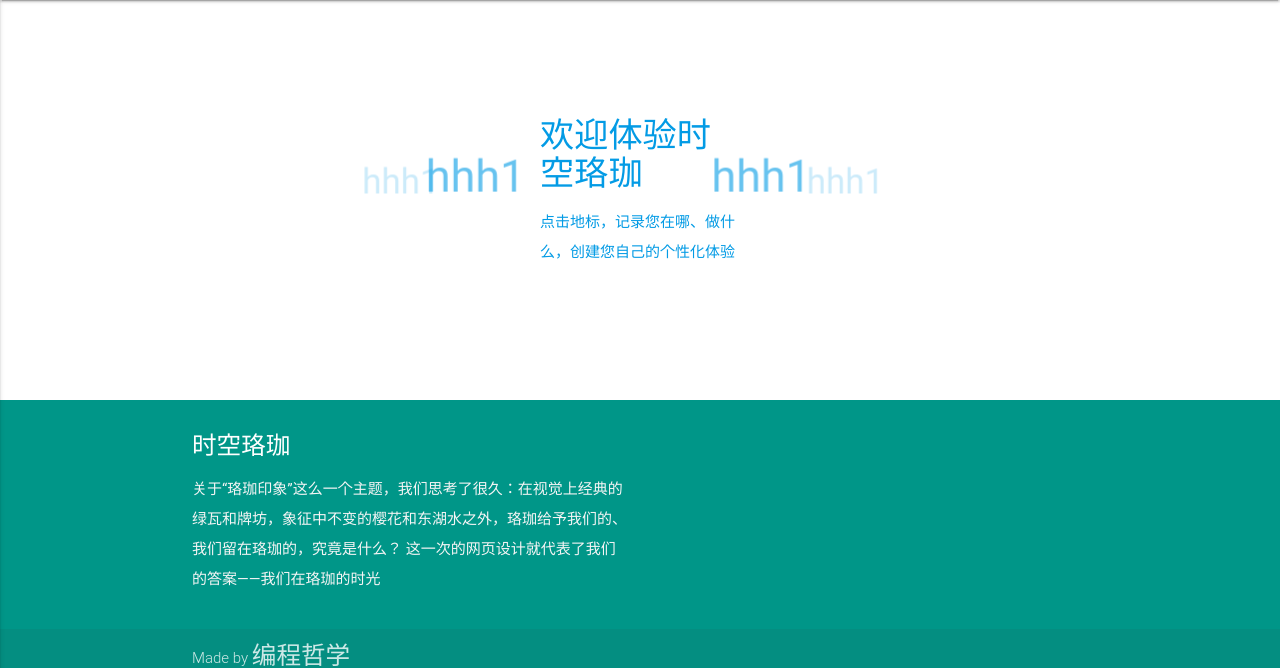
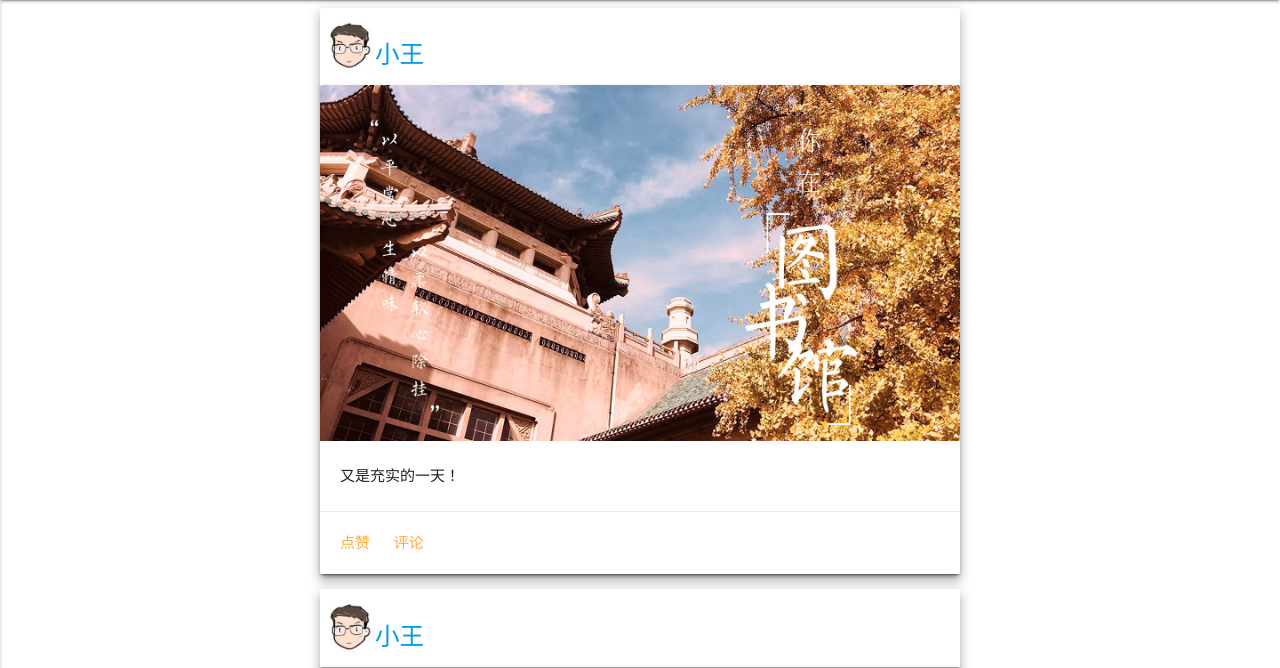
Before and after one commit to yuh-yang/lingbei-final, a Django app: template templates/frame.html in a window 1280 px wide. Shown: the part 64-732 px from the top of the page. Run offline with Django 3.2, Linux system fonts and the light colour scheme; the template is opened without the code that fills it, so the values that code supplies are empty; some libraries are stand-ins or nearby versions; some web fonts are replaced; grey boxes are pictures that could not be loaded.

Commit message:
info页面初步构建（未完成）

```diff
--- a/templates/Line.html
+++ b/templates/Line.html
@@ -197,7 +197,7 @@
             </div>
         </div>
     </div>
-    <div class="parallax"><img src = "{% static "pic/picOfLine/background3.jpg" %}" alt="Unsplashed background img 3"></div>
+    <div class="parallax"><img src = "{% static "pic/picOfLine/图书馆.jpg" %}" alt="Unsplashed background img 3"></div>
 </div>
 
 <div class="container">
--- a/templates/frame.html
+++ b/templates/frame.html
@@ -35,20 +35,147 @@
     </nav>
 </div>
 
+
+<div class = "card-container">
 <!--主体内容-->
-<div class="carousel">
-    <a class="carousel-item" href="#one!">
-        <div class="modal-content">
-            <h4>欢迎体验时空珞珈</h4>
-            <p>点击地标，记录您在哪、做什么，创建您自己的个性化体验</p>
+<div class="col s12 m6 card z-depth-4">
+    <div class = "user">
+        <img src = "../website/static/pic/头像.jpg" class = "touxiang circle">
+        <h5 style = "display:inline-block;"><a>小王</a></h5>
+    </div>
+
+    <div class="card">
+        <div class="card-image">
+            <img class = "user-img" src="../website/static/pic/picOfLine/图书馆.jpg">
         </div>
-    </a>
-    <a class="carousel-item" href="#two!"><div><h1>hhh1</h1></div></a>
-    <a class="carousel-item" href="#three!"><div><h1>hhh1</h1></div></a>
-    <a class="carousel-item" href="#four!"><div><h1>hhh1</h1></div></a>
-    <a class="carousel-item" href="#five!"><div><h1>hhh1</h1></div></a>
+        <div class="card-stacked">
+            <div class="card-content">
+
+                <p>又是充实的一天！</p>
+            </div>
+            <div class="card-action">
+                <a href="#">点赞</a>
+                <a href="#">评论</a>
+            </div>
+        </div>
+    </div>
 </div>
 
+    <div class="col s12 m6 card z-depth-4">
+        <div class = "user">
+            <img src = "../website/static/pic/头像.jpg" class = "touxiang circle">
+            <h5 style = "display:inline-block;"><a>小王</a></h5>
+        </div>
+
+        <div class="card">
+            <div class="card-image">
+                <img src="../website/static/pic/report.png">
+            </div>
+            <div class="card-stacked">
+                <div class="card-content">
+
+                    <p>我是一个很简单的卡片。我很擅长于包含少量的信息。</p>
+                </div>
+                <div class="card-action">
+                    <a href="#">点赞</a>
+                    <a href="#">评论</a>
+                </div>
+            </div>
+        </div>
+    </div>
+
+    <div class="col s12 m6 card z-depth-4">
+        <div class = "user">
+            <img src = "../website/static/pic/头像.jpg" class = "touxiang circle">
+            <h5 style = "display:inline-block;"><a>小王</a></h5>
+        </div>
+
+        <div class="card">
+            <div class="card-image">
+                <img src="../website/static/pic/头像.jpg">
+            </div>
+            <div class="card-stacked">
+                <div class="card-content">
+
+                    <p>我是一个很简单的卡片。我很擅长于包含少量的信息。</p>
+                </div>
+                <div class="card-action">
+                    <a href="#">点赞</a>
+                    <a href="#">评论</a>
+                </div>
+            </div>
+        </div>
+    </div>
+
+    <div class="col s12 m6 card z-depth-4">
+        <div class = "user">
+            <img src = "../website/static/pic/头像.jpg" class = "touxiang circle">
+            <h5 style = "display:inline-block;"><a>小王</a></h5>
+        </div>
+
+        <div class="card">
+            <div class="card-image">
+                <img src="../website/static/pic/picOfLine/图书馆.jpg">
+            </div>
+            <div class="card-stacked">
+                <div class="card-content">
+
+                    <p>我是一个很简单的卡片。我很擅长于包含少量的信息。</p>
+                </div>
+                <div class="card-action">
+                    <a href="#">点赞</a>
+                    <a href="#">评论</a>
+                </div>
+            </div>
+        </div>
+    </div>
+
+    <div class="col s12 m6 card z-depth-4">
+        <div class = "user">
+            <img src = "../website/static/pic/头像.jpg" class = "touxiang circle">
+            <h5 style = "display:inline-block;"><a>小王</a></h5>
+        </div>
+
+        <div class="card">
+            <div class="card-image">
+                <img src="../website/static/pic/picOfLine/图书馆.jpg">
+            </div>
+            <div class="card-stacked">
+                <div class="card-content">
+
+                    <p>我是一个很简单的卡片。我很擅长于包含少量的信息。</p>
+                </div>
+                <div class="card-action">
+                    <a href="#">点赞</a>
+                    <a href="#">评论</a>
+                </div>
+            </div>
+        </div>
+    </div>
+
+    <div class="col s12 m6 card z-depth-4">
+        <div class = "user">
+            <img src = "../website/static/pic/头像.jpg" class = "touxiang circle">
+            <h5 style = "display:inline-block;"><a>小王</a></h5>
+        </div>
+
+        <div class="card">
+            <div class="card-image">
+                <img src="../website/static/pic/picOfLine/图书馆.jpg">
+            </div>
+            <div class="card-stacked">
+                <div class="card-content">
+
+                    <p>我是一个很简单的卡片。我很擅长于包含少量的信息。</p>
+                </div>
+                <div class="card-action">
+                    <a href="#">点赞</a>
+                    <a href="#">评论</a>
+                </div>
+            </div>
+        </div>
+    </div>
+</div>
 
 
 <!--底部栏-->
--- a/website/static/css/styleOfframe.css
+++ b/website/static/css/styleOfframe.css
@@ -55,3 +55,24 @@ p {
 footer.page-footer {
   margin: 0;
 }
+
+@media only screen and (min-width: 1029px){
+  .card-container {
+    width: 50%;
+    position: relative;
+    left: 25%;
+  }
+}
+
+.touxiang {
+  height: 8%;
+  width: 8%;
+  position: relative;
+  top:10px;
+  left:5px;
+}
+
+.user-img {
+  height: 40%;
+  width: 40%;
+}
```
Also changed, not shown: templates/InfoFlow.html (+102 -109 lines), website/static/pic/头像.jpg (added).
